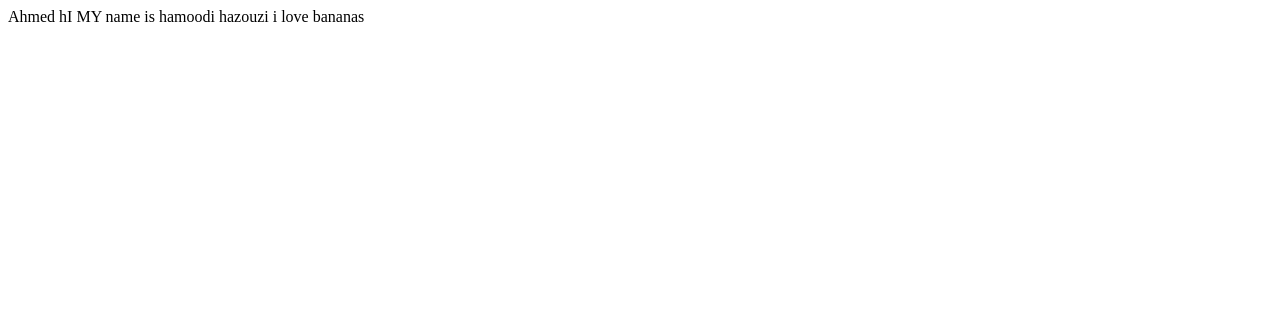
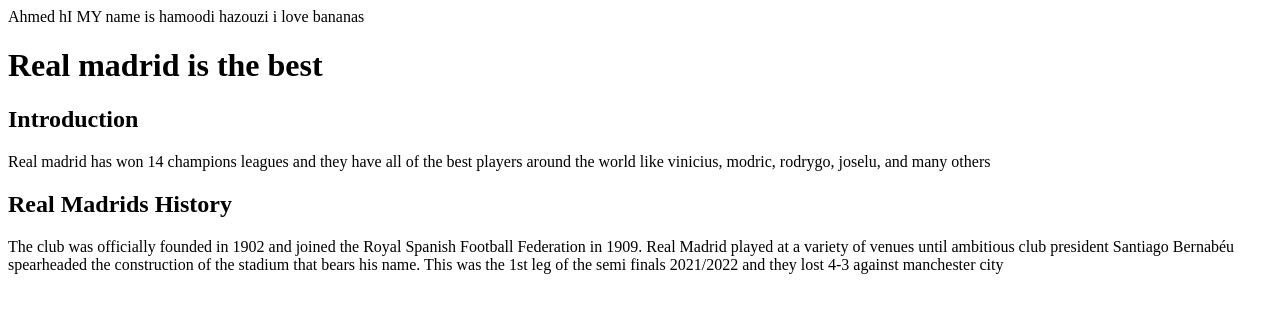
Before and after one commit to aa100428/mypage, a plain HTML site: page index.html in a window 1280 px wide. Drawn offline with Linux system fonts and the light colour scheme.

Commit message:
Update index.html

```diff
--- a/index.html
+++ b/index.html
@@ -1,3 +1,18 @@
 Ahmed
 hI MY name is hamoodi hazouzi
 i love bananas
+<title>Why real madrid is the best</title>
+
+<h1>
+Real madrid is the best
+<h1>
+<h2>
+Introduction
+</h2>
+<h7>Real madrid has won 14 champions leagues and they have all of the best players around the world </h7>
+<h7> like vinicius, modric, rodrygo, joselu, and many others</h7>
+<h2>
+Real Madrids History
+</h2>
+<h7> The club was officially founded in 1902 and joined the Royal Spanish Football Federation in 1909. Real Madrid played at a variety of venues until ambitious club president Santiago Bernabéu spearheaded the construction of the stadium that bears his name.</h7>
+<h7> This was the 1st leg of the semi finals 2021/2022 and they lost 4-3 against manchester city</h7>
```
